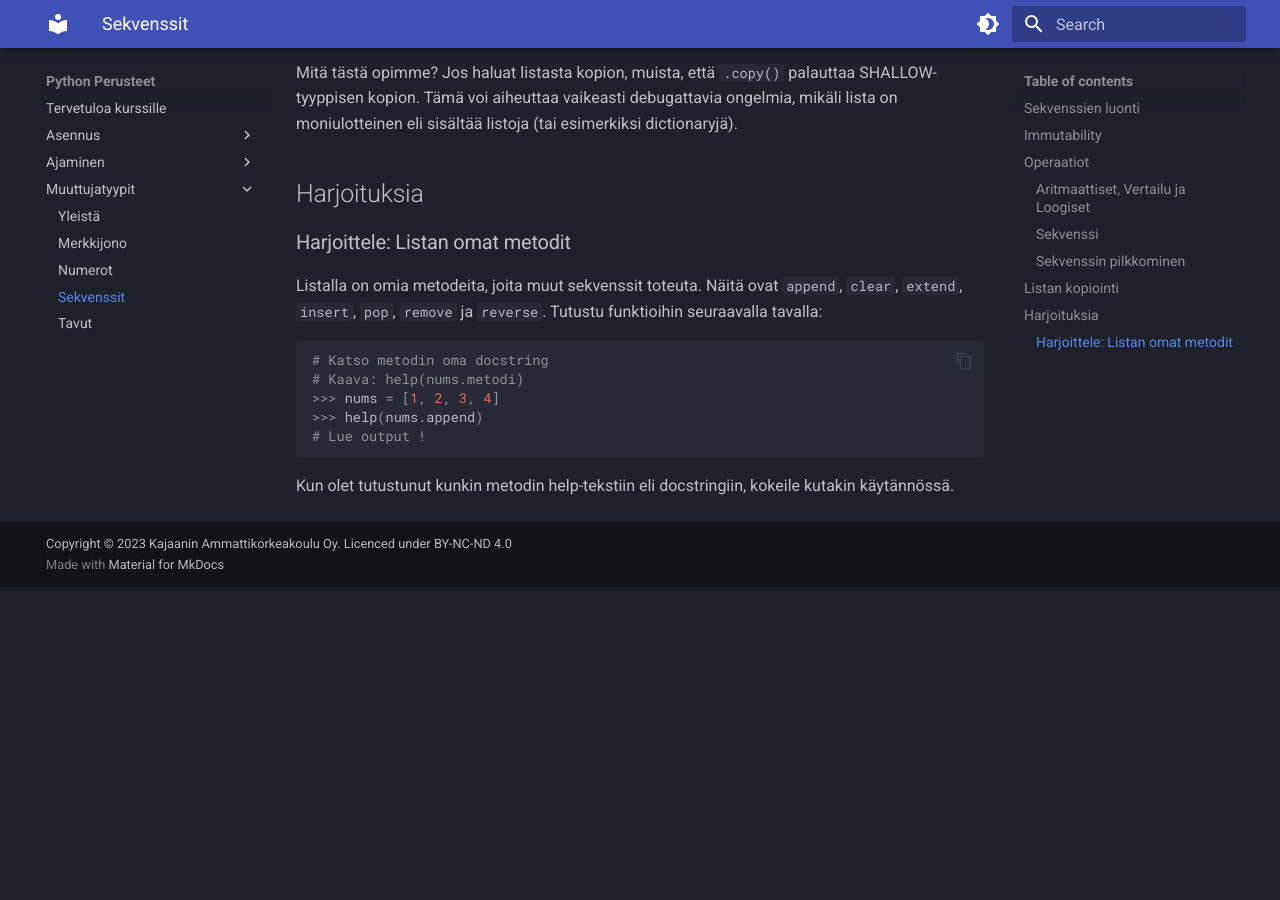
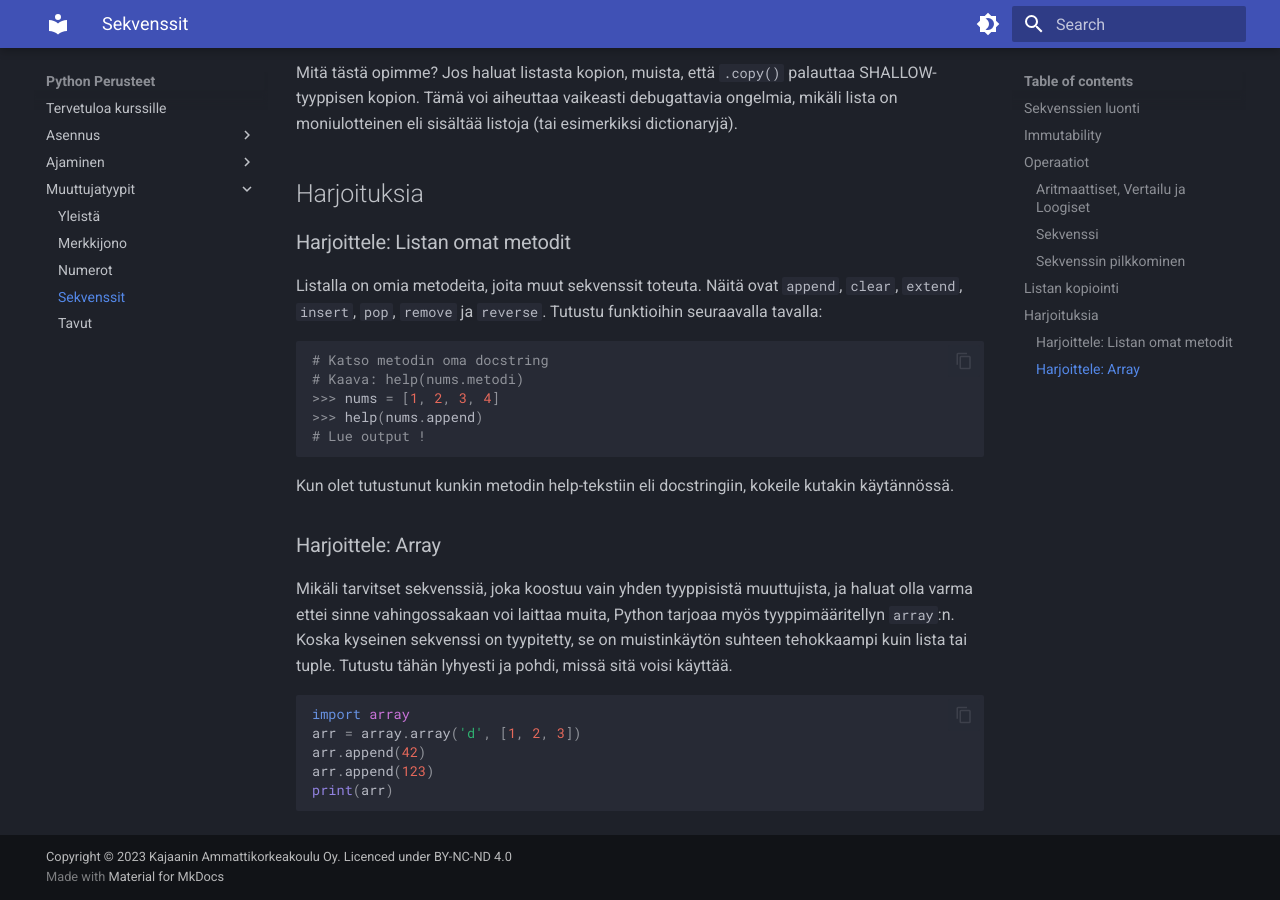
Before and after one commit to sourander/python-perusteet, an MkDocs documentation site: the page built from docs/muuttujatyypit/sekvenssit.md, in a window 1280 px wide and 900 px high, scrolled down 5442 px. Built offline with MkDocs 1.6.1 and Material for MkDocs 9.7.7, drawn with Linux system fonts in a browser that asks for light colours; before the commit the page ends 6029 px from its top, so only the background shows below that.

Commit message:
Added array exercise

````diff
--- a/docs/muuttujatyypit/sekvenssit.md
+++ b/docs/muuttujatyypit/sekvenssit.md
@@ -251,3 +251,17 @@ Listalla on omia metodeita, joita muut sekvenssit toteuta. Näitä ovat `append`
 ```
 
 Kun olet tutustunut kunkin metodin help-tekstiin eli docstringiin, kokeile kutakin käytännössä.
+
+
+
+### Harjoittele: Array
+
+Mikäli tarvitset sekvenssiä, joka koostuu vain yhden tyyppisistä muuttujista, ja haluat olla varma ettei sinne vahingossakaan voi laittaa muita, Python tarjoaa myös tyyppimääritellyn `array`:n. Koska kyseinen sekvenssi on tyypitetty, se on muistinkäytön suhteen tehokkaampi kuin lista tai tuple. Tutustu tähän lyhyesti ja pohdi, missä sitä voisi käyttää.
+
+```python
+import array
+arr = array.array('d', [1, 2, 3])
+arr.append(42)
+arr.append(123)
+print(arr)
+```
````
